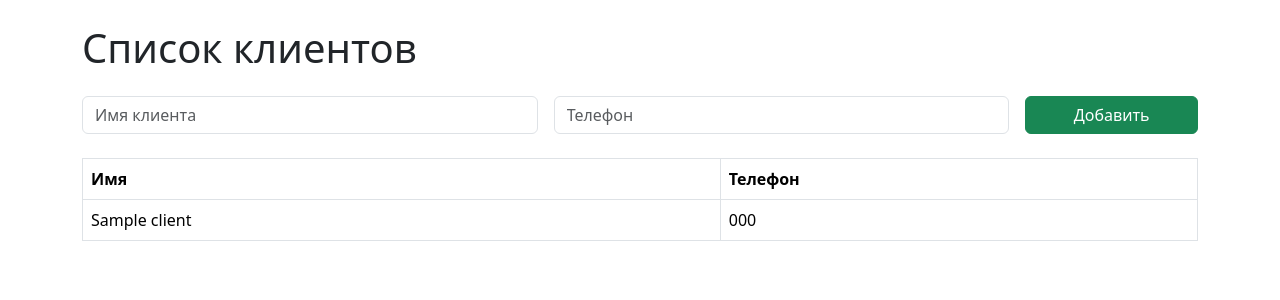
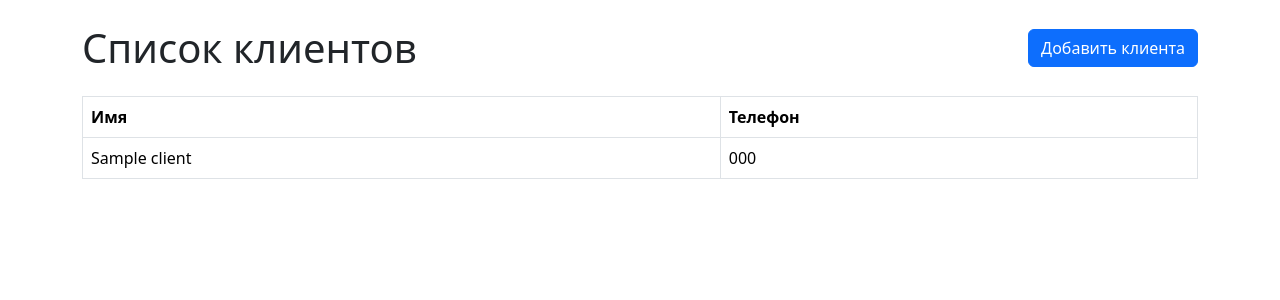
Before and after one commit to Syrkery/Order_and_product_management_system, a Flask app: page /clients in a window 1280 px wide. Shown: the part 64-364 px from the top of the page. Run offline with Flask 3, Linux system fonts and the light colour scheme; a user stored in the database is signed in; tables that the repository leaves empty hold one stand-in row (values such as "Sample post").

Commit message:
Update clients.html

```diff
--- a/templates/clients.html
+++ b/templates/clients.html
@@ -3,20 +3,12 @@
 {% block title %}Клиенты{% endblock %}
 
 {% block content %}
-<h1 class="mb-4">Список клиентов</h1>
+<div class="d-flex justify-content-between align-items-center mb-4">
+    <h1 class="mb-0">Список клиентов</h1>
+    <a href="{{ url_for('add_client') }}" class="btn btn-primary">Добавить клиента</a>
+</div>
 
-<form method="post" class="row g-3 mb-4">
-    <div class="col-md-5">
-        <input type="text" name="name" class="form-control" placeholder="Имя клиента" required>
-    </div>
-    <div class="col-md-5">
-        <input type="text" name="phone" class="form-control" placeholder="Телефон" required>
-    </div>
-    <div class="col-md-2">
-        <button type="submit" class="btn btn-success w-100">Добавить</button>
-    </div>
-</form>
-
+{% if clients %}
 <table class="table table-bordered">
     <thead>
         <tr>
@@ -33,4 +25,7 @@
         {% endfor %}
     </tbody>
 </table>
+{% else %}
+<p>Клиентов пока нет.</p>
+{% endif %}
 {% endblock %}
```
